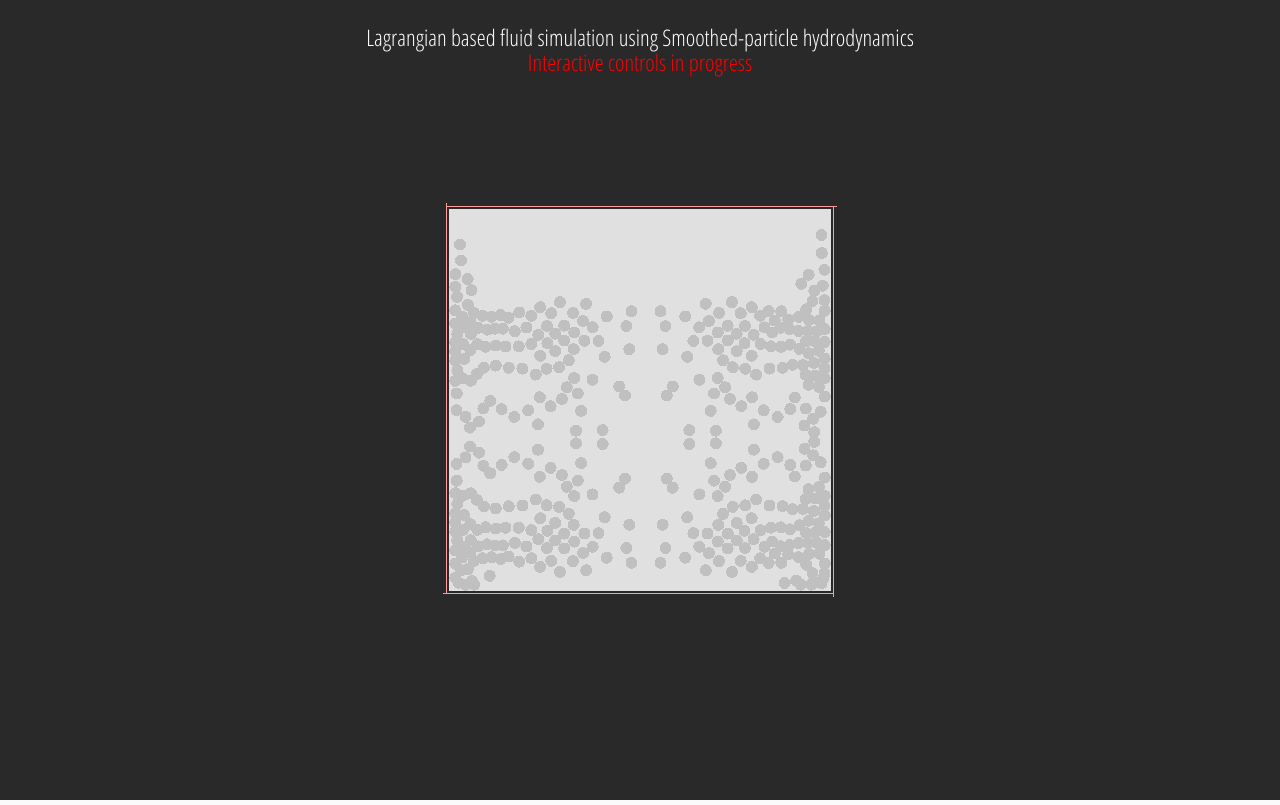
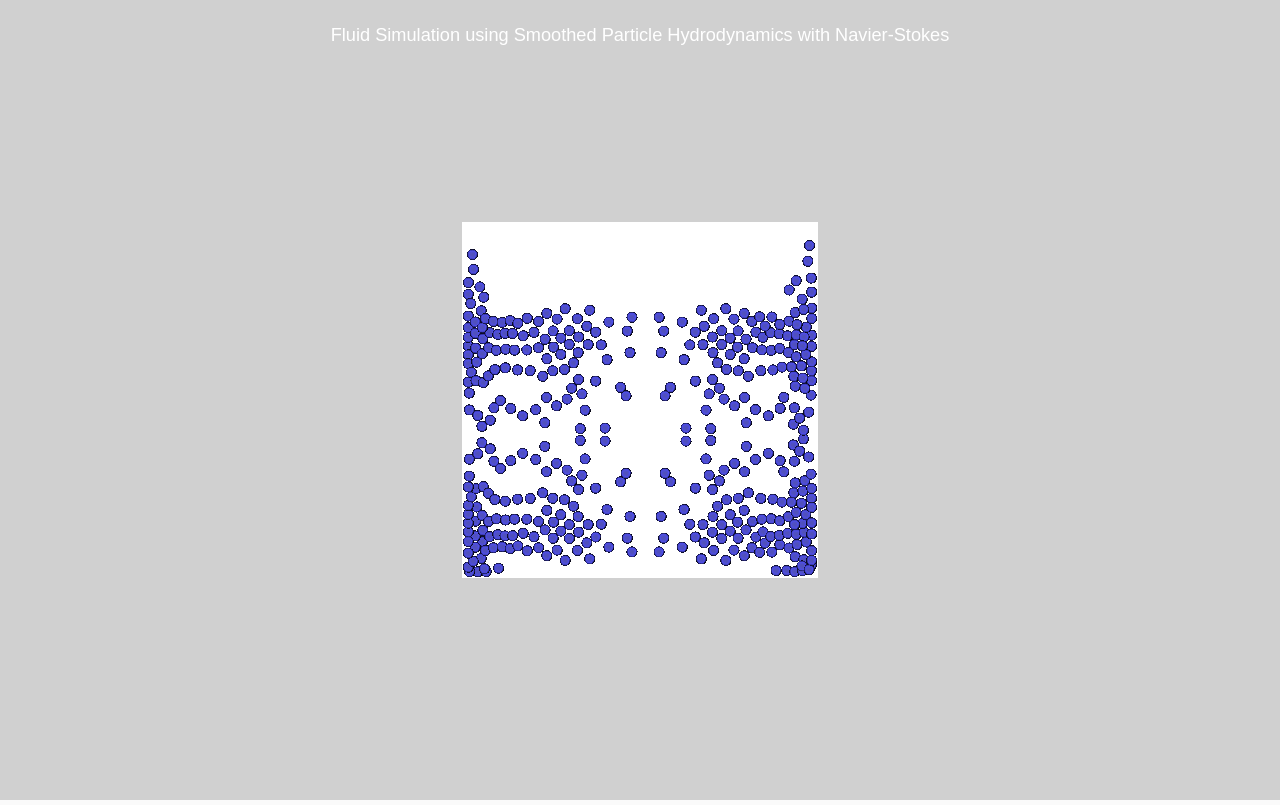
Before and after one commit to novalain/sph-fluid-webgl, a website: page app/index.html in a window 1280 px wide. Drawn offline with nearby package versions, Linux system fonts and the light colour scheme; animation ran at ten frames a second.

Commit message:
changed some css and colors

```diff
--- a/app/css/main.css
+++ b/app/css/main.css
@@ -18,8 +18,9 @@ body {
 .header{
     margin-top:50px;
     color:white;
-    font-size:1.9em;
-    font-family:'Open Sans Condensed', sans-serif;
+    font-size:1.3em;
+    font-family:sans-serif;
+    font-weight:100;
 }
 
 .footer{
@@ -35,22 +36,12 @@ body {
 }
 
 .outerContainer{
-
     position: absolute;
-
     left: 50%;
-
     top:-25px;
     text-align:center;
-    font-size:1.5vh;
-
-
-
 }
-
-
 
 #work{
     color:red;
-
 }
--- a/app/index.html
+++ b/app/index.html
@@ -8,20 +8,23 @@
         <meta http-equiv="X-UA-Compatible" content="IE=edge">
         <title>ThreeJS Project</title>
         <meta name="description" content="">
+
+        <link href='http://fonts.googleapis.com/css?family=Roboto' rel='stylesheet' type='text/css'>
         <!-- This assumes your project will be responsive -->
         <meta name="viewport" content="width=device-width">
         <!-- Place favicon.ico and apple-touch-icon.png in the root directory -->
         <link rel="stylesheet" href="//maxcdn.bootstrapcdn.com/bootstrap/3.3.4/css/bootstrap.min.css">
         <link rel="stylesheet" href="css/main.css">
+
     </head>
     <body>
         <!--[if lt IE 10]>
             <p class="browsehappy">You are using an <strong>outdated</strong> browser. Please <a href="http://browsehappy.com/">upgrade your browser</a> to improve your experience.</p>
         <![endif]-->
         <div class="outerContainer" >
-            <div class="centerDiv" >
-                <h1 class="header">Lagrangian based fluid simulation using Smoothed-particle hydrodynamics<br/>
-                    <span id="work">Interactive controls in progress</span></p>
+            <div class="centerDiv">
+                <h1 class="header">Fluid Simulation using Smoothed Particle Hydrodynamics with Navier-Stokes</h1><br/>
+                    <!-- <span id="work">Interactive controls in progress</span></p> -->
             </div>
         </div>
 <!--
--- a/app/js/main.js
+++ b/app/js/main.js
@@ -9,11 +9,12 @@ const PARTICLE_MASS = 500*.13;
 const h = 16;
 const STIFFNESS = 400*5;
 const GRAVITY_CONST = 90000*9.82;
+const dt = 0.0004;
 
 // UI
 const START_OFFSET_X = 100;
 const START_OFFSET_Y = 256;
-const OFFSET_Z = 700;
+const OFFSET_Z = 750;
 const SQUARE_SIZE = 512;
 const LINEWIDTH = 10;
 const PARTICLE_RADIUS = h/2;
@@ -38,7 +39,7 @@ function initThreeJS() {
 
     renderer = new THREE.WebGLRenderer();
     renderer.setSize( window.innerWidth, window.innerHeight );
-    renderer.setClearColor( 0x292929, 1);
+    renderer.setClearColor( 0xd0d0d0, 1);
 
     // Resizing window
     THREEx.WindowResize(renderer, camera);
@@ -50,7 +51,7 @@ function initThreeJS() {
 function initParticles(){
 
     var geometry = new THREE.CircleGeometry( PARTICLE_RADIUS, 32 );
-    var material = new THREE.MeshBasicMaterial( {color: 0xc0c0c0, reflectivity:3} );
+    var material = new THREE.MeshBasicMaterial( {map : new THREE.TextureLoader().load('../img/water.png')} );
     var sphere = new THREE.Mesh( geometry, material );
 
     for(var i = 0; i < NUM_PARTICLES; i++){
@@ -85,25 +86,19 @@ function initParticles(){
 
 function calculateDensityAndPressure(){
 
-    for(var i = 0; i < NUM_PARTICLES; i++){
+    for(let i = 0; i < NUM_PARTICLES; i++){
 
         var densitySum = 0;
 
-        for(var j = 0; j < NUM_PARTICLES; j++){
+        for(let j = 0; j < NUM_PARTICLES; j++){
 
             var diffVec = new THREE.Vector3(0,0,0);
             diffVec.subVectors(particles[i].mesh.position, particles[j].mesh.position);
-
-            var absDiffVec = diffVec.length();
-
-            //console.log("ABS DIFFVEC", absDiffVec);
+            let absDiffVec = diffVec.length();
 
             if(absDiffVec < h){
-
                 densitySum += PARTICLE_MASS * (315 / (64*Math.PI * Math.pow(h, 9.0))) * Math.pow((Math.pow(h, 2.0) - Math.pow(absDiffVec, 2)),3.0);
                 //cout << "Density: " << PARTICLE_MASS * (315 / (64 * M_PI * glm::pow(h, 9.0))) * glm::pow((glm::pow(h, 2.0) - glm::pow(abs_diffvec, 2.f)), 3.0) << endl;
-
-
             }
 
         }
@@ -112,7 +107,7 @@ function calculateDensityAndPressure(){
 
         particles[i].density = densitySum;
         particles[i].pressure = STIFFNESS*(densitySum - 998);
-        //particles[i].applyOtherForce(glm::vec3(0, 0, 0));
+        particles[i].otherForce =  new THREE.Vector3(0,0,0);
 
     }
 
@@ -121,11 +116,11 @@ function calculateDensityAndPressure(){
 
 function calculateForces(){
 
-    for(var i = 0; i < NUM_PARTICLES; i++){
+    for(let i = 0; i < NUM_PARTICLES; i++){
 
-        var gravity = new THREE.Vector3(0, -GRAVITY_CONST*particles[i].density, 0);
-        var pressure = new THREE.Vector3(0, 0, 0);
-        var viscousity = new THREE.Vector3(0, 0, 0);
+        let gravity = new THREE.Vector3(0, -GRAVITY_CONST*particles[i].density, 0);
+        let pressure = new THREE.Vector3(0, 0, 0);
+        let viscousity = new THREE.Vector3(0, 0, 0);
 
         for(var j = 0; j < NUM_PARTICLES; j++){
 
@@ -142,11 +137,9 @@ function calculateForces(){
 
             if(absDiffVec < h){
 
-                var W_const_pressure = 45/(Math.PI * Math.pow(h, 6.0)) * Math.pow(h - absDiffVec, 3.0) / absDiffVec;
-
-                var W_pressure_gradient = new THREE.Vector3(W_const_pressure * diffVec.x, W_const_pressure * diffVec.y, 0);
-
-                var visc_gradient = (45/(Math.PI * Math.pow(h, 6.0)))*(h - absDiffVec);
+                let W_const_pressure = 45/(Math.PI * Math.pow(h, 6.0)) * Math.pow(h - absDiffVec, 3.0) / absDiffVec;
+                let W_pressure_gradient = new THREE.Vector3(W_const_pressure * diffVec.x, W_const_pressure * diffVec.y, 0);
+                let visc_gradient = (45/(Math.PI * Math.pow(h, 6.0)))*(h - absDiffVec);
 
                 pressure.add(W_pressure_gradient.multiplyScalar(-PARTICLE_MASS * ((particles[i].pressure + particles[j].pressure) / (2 * particles[j].density))));
 
@@ -154,9 +147,6 @@ function calculateForces(){
                 tempVel.subVectors(particles[j].vel, particles[i].vel);
 
                 viscousity.add(tempVel.divideScalar(particles[j].density).multiplyScalar(VISCOUSITY * PARTICLE_MASS * visc_gradient));
-
-
-
 
             }
 
@@ -198,17 +188,15 @@ function animate() {
 
 function idle(){
 
-    var dt = 0.0004;
-
     var newPos = new THREE.Vector3(0, 0, 0);
     var newVel = new THREE.Vector3(0, 0, 0);
 
     for(var i = 0; i < NUM_PARTICLES; i++){
 
-
         newPos.addVectors(particles[i].gravityForce, particles[i].viscousityForce);
         newPos.add(particles[i].pressureForce);
-        newPos.multiplyScalar(dt*dt/(2*particles[i].density));
+        newPos.add(particles[i].otherForce)
+        newPos.multiplyScalar((dt*dt)/(2*particles[i].density));
         newPos.add(particles[i].vel.multiplyScalar(dt));
         newPos.add(particles[i].mesh.position);
 
@@ -229,30 +217,30 @@ function idle(){
 
 function checkBoundaries(i){
 
-    if(particles[i].mesh.position.x < PARTICLE_RADIUS){
+    if(particles[i].mesh.position.x < PARTICLE_RADIUS + 1){
 
         particles[i].vel.x = -0.8*particles[i].vel.x;
-        particles[i].mesh.position.x = PARTICLE_RADIUS;
+        particles[i].mesh.position.x = PARTICLE_RADIUS + 1;
     }
 
-    else if(particles[i].mesh.position.x > SQUARE_SIZE - PARTICLE_RADIUS){
+    else if(particles[i].mesh.position.x > SQUARE_SIZE - PARTICLE_RADIUS -  1){
 
         particles[i].vel.x = -0.8*particles[i].vel.x;
-        particles[i].mesh.position.x = SQUARE_SIZE - PARTICLE_RADIUS;
+        particles[i].mesh.position.x = SQUARE_SIZE - PARTICLE_RADIUS - 1;
     }
 
-    if(particles[i].mesh.position.y < PARTICLE_RADIUS ){
+    if(particles[i].mesh.position.y < PARTICLE_RADIUS + 1){
 
         particles[i].vel.y = -0.8*particles[i].vel.y;
-        particles[i].mesh.position.y = PARTICLE_RADIUS;
+        particles[i].mesh.position.y = PARTICLE_RADIUS + 1;
 
     }
 
 
-    else if(particles[i].mesh.position.y > SQUARE_SIZE - PARTICLE_RADIUS){
+    else if(particles[i].mesh.position.y > SQUARE_SIZE - PARTICLE_RADIUS - 1){
 
         particles[i].vel.y = -0.8*particles[i].vel.y;
-        particles[i].mesh.position.y = SQUARE_SIZE - PARTICLE_RADIUS;
+        particles[i].mesh.position.y = SQUARE_SIZE - PARTICLE_RADIUS - 1;
 
     }
 
@@ -269,7 +257,7 @@ function drawGrid(){
   rectShape.lineTo( 0, 0 );
 
   var rectGeom = new THREE.ShapeGeometry(rectShape);
-  var rectMesh = new THREE.Mesh(rectGeom, new THREE.MeshBasicMaterial({color : 0xe0e0e0}))
+  var rectMesh = new THREE.Mesh(rectGeom, new THREE.MeshBasicMaterial({color : 0xffffff}))
   //0x292929
 
   var geometry = new THREE.Geometry();
@@ -293,7 +281,7 @@ function drawGrid(){
   geometry.vertices.push(new THREE.Vector3(-LINEWIDTH + 1, -LINEWIDTH/2 + 1, 0));
 
   var line = new THREE.Line(geometry, material);
-  scene.add(line);
+  //scene.add(line);
   scene.add(rectMesh)
 
 }
```
Also changed, not shown: app/img/water.png (added).
